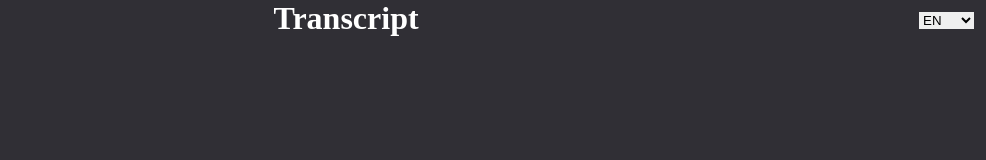
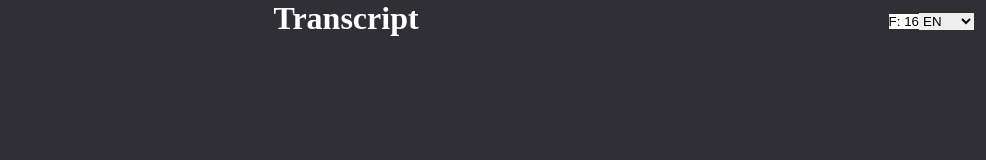
Before and after one commit to BesoBerdzenishvili/Voice-Transcript, a React (Vite) app: page / in a window 1280 px wide. Shown: the top 160 px of the page, without its empty margins (294-1280 px from the left). Built offline with nearby package versions, Linux system fonts and the light colour scheme.

Commit message:
feat: font-size controller

```diff
--- a/src/App.tsx
+++ b/src/App.tsx
@@ -3,11 +3,13 @@ import PlayBtn from "./components/PlayBtn/PlayBtn";
 import { SpeechRecognitionContext } from "./contexts/LangContext";
 import { lang } from "./utils/Lang";
 import LanguageSwitch from "./components/LanguageSwitch/LanguageSwitch";
+import FontSize from "./components/FontSize/FontSize";
 
 function App() {
   const { recognition, language } = useContext(SpeechRecognitionContext);
   const languageText = lang(language);
   const [isRecording, setIsRecording] = useState(false);
+  const [fontSize, setFontSize] = useState(16);
   const [recordedText, setRecordedText] = useState(languageText.instruction);
 
   useEffect(() => {
@@ -39,7 +41,10 @@ function App() {
   return (
     <>
       <h1>{languageText.title}</h1>
-      <LanguageSwitch />
+      <div className="controllers">
+        <FontSize size={fontSize} setSize={setFontSize} />
+        <LanguageSwitch />
+      </div>
       <main>
         <PlayBtn
           startPlay={handleStartRecording}
@@ -47,7 +52,7 @@ function App() {
           isPlaying={isRecording}
         />
         <div className="transcript-board">
-          <p>{recordedText}</p>
+          <p style={{ fontSize: fontSize }}>{recordedText}</p>
         </div>
       </main>
     </>
--- /dev/null
+++ b/src/components/FontSize/FontSize.css
@@ -0,0 +1,38 @@
+button {
+  background-color: white;
+  border: none;
+  cursor: pointer;
+}
+
+input[type="range"] {
+  appearance: none;
+  max-width: 222px;
+  width: 100%;
+  height: 20px;
+  background-color: transparent;
+  position: relative;
+  top: 24px;
+}
+
+input[type="range"]::-webkit-slider-runnable-track {
+  width: 100%;
+  height: 3px;
+  cursor: pointer;
+  background: #163bd3;
+  box-shadow: 0 0 5px #163bd3, 0 0 10px #163bd3, 0 0 20px #163bd3,
+    0 0 40px #163bd3, 0 0 80px #163bd3, 0 0 90px #163bd3, 0 0 100px #163bd3,
+    0 0 150px #163bd3;
+}
+
+input[type="range"]::-webkit-slider-thumb {
+  -webkit-appearance: none;
+  border: none;
+  height: 25px;
+  width: 10px;
+  border-radius: 10px;
+  background: #163bd3;
+  cursor: pointer;
+}
+
+/* transform-origin: top left;
+transform: rotate(90deg); */
--- /dev/null
+++ b/src/components/FontSize/FontSize.tsx
@@ -0,0 +1,54 @@
+import React, { useState, useRef, useEffect } from "react";
+import "./FontSize.css";
+
+type FontSizeProps = {
+  size: number;
+  setSize: (value: number) => void;
+};
+
+const FontSize: React.FC<FontSizeProps> = ({ size, setSize }) => {
+  const [showSlider, setShowSlider] = useState(false);
+  const containerRef = useRef<HTMLDivElement>(null);
+
+  const handleButtonClick = () => {
+    setShowSlider(!showSlider);
+  };
+
+  const handleSliderChange = (event: React.ChangeEvent<HTMLInputElement>) => {
+    setSize(Number(event.target.value));
+  };
+
+  const handleOutsideClick = (event: MouseEvent) => {
+    if (
+      containerRef.current &&
+      !containerRef.current.contains(event.target as Node)
+    ) {
+      setShowSlider(false);
+    }
+  };
+
+  useEffect(() => {
+    document.addEventListener("mousedown", handleOutsideClick);
+
+    return () => {
+      document.removeEventListener("mousedown", handleOutsideClick);
+    };
+  }, []);
+
+  return (
+    <div ref={containerRef}>
+      <button onClick={handleButtonClick}>F: {size}</button>
+      {showSlider && (
+        <input
+          type="range"
+          min={4}
+          max={100}
+          value={size}
+          onChange={handleSliderChange}
+        />
+      )}
+    </div>
+  );
+};
+
+export default FontSize;
--- a/src/components/LanguageSwitch/LanguageSwitch.css
+++ b/src/components/LanguageSwitch/LanguageSwitch.css
@@ -1,7 +1,4 @@
 select {
-  position: absolute;
-  top: 12px;
-  right: 12px;
   cursor: pointer;
   border: none;
 }
--- a/src/index.css
+++ b/src/index.css
@@ -11,6 +11,13 @@ body {
 h1 {
   text-align: center;
   color: #ffffff;
+}
+.controllers {
+  position: absolute;
+  top: 12px;
+  right: 12px;
+  display: flex;
+  align-items: center;
 }
 main {
   color: #c2baba;
```
